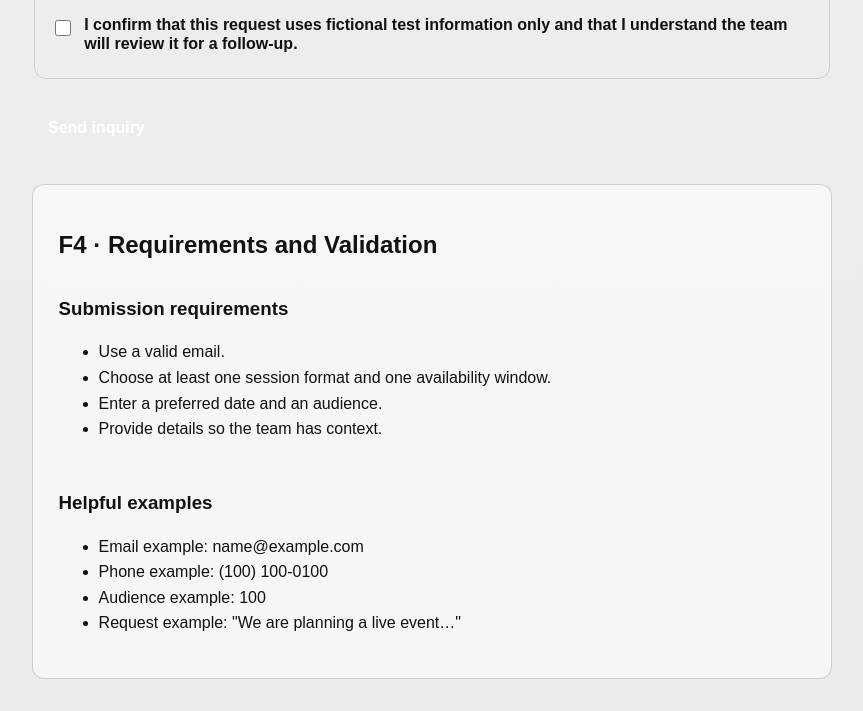
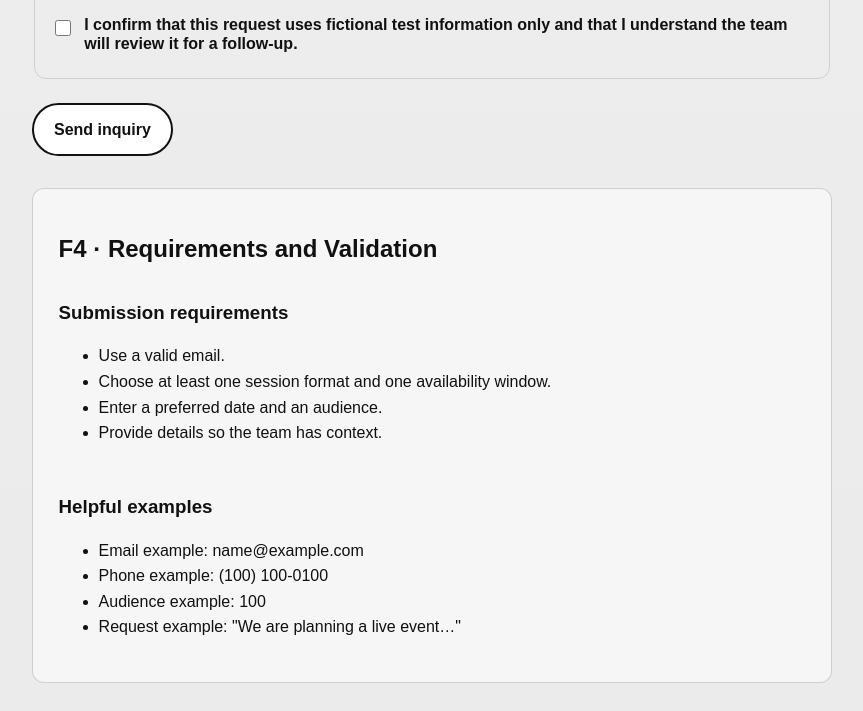
Before and after one commit to Hundryd/GIT337-ASSESSMENT-Inclusive-Form-Flow-Starter, a plain HTML site: page index.html in a window 1280 px wide. Shown: the part 2405-3116 px from the top of the page, without its empty margins (208-1071 px from the left). Drawn offline with Linux system fonts and the light colour scheme.

Commit message:
almost forgot the button itself for the form :O!

```diff
--- a/styles.css
+++ b/styles.css
@@ -174,12 +174,18 @@ textarea {
 button {
     justify-self: start;
     min-height: 44px;
-    padding: .75rem 1rem;
-    background: var(--color-action);
+    padding: .75rem 1.25rem;
+    background: #fff;
+    color: var(--color-text);
+    border: 2px solid var(--color-text);
+    border-radius: 999px;
+    font-weight: 700;
+    transition: background-color .2s ease, color .2s ease, border-color .2s ease, transform .2s ease;
+}
+
+button:hover {
+    background: var(--color-text);
     color: #fff;
-    border: 2px solid var(--color-action);
-    border-radius: .25rem;
-    font-weight: 700;
 }
 
 :focus-visible {
```
